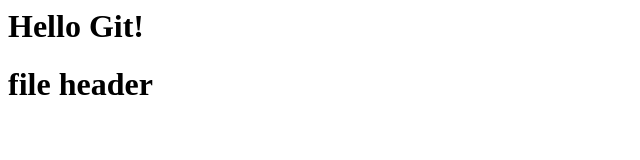
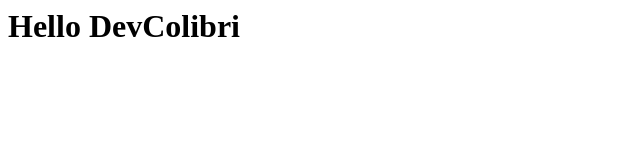
Before and after one commit to AndreyMaydanyuk/git-sample, a plain HTML site: page index.html in a window 1280 px wide. Shown: the whole page, without its empty margins (0-640 px from the left). Drawn offline with Linux system fonts and the light colour scheme.

Commit message:
wrong commit

```diff
--- a/index.html
+++ b/index.html
@@ -1,2 +1 @@
-<h1>Hello Git!<h1>
-<head>file header</head>
+<h1>Hello DevColibri<h1>
```
